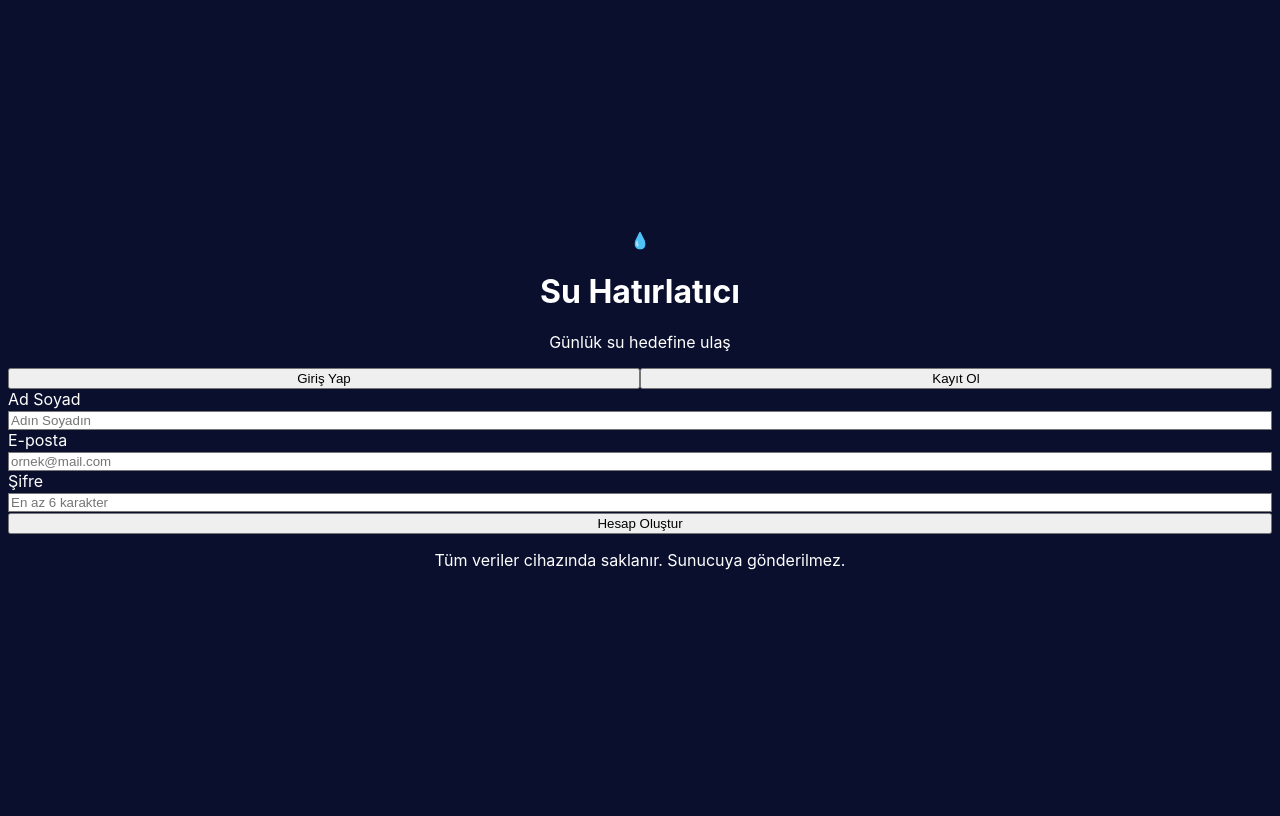
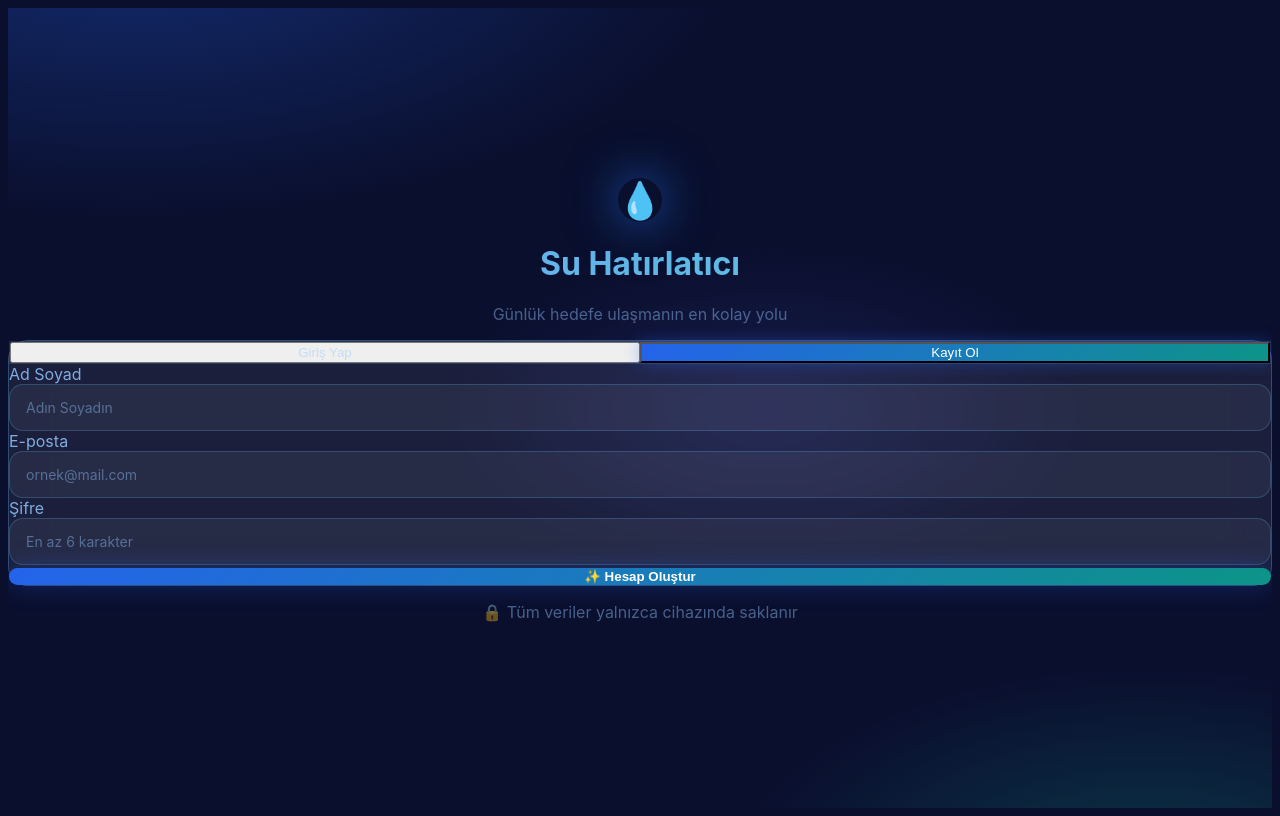
Before and after one commit to busraparlakk/water_reminder, a Next.js app: page /login in a window 1280 px wide. Both pictures are taken after a click on the button "Kayıt Ol". Built offline with nearby package versions, Linux system fonts and the light colour scheme.

Commit message:
design: login sayfası yeniden tasarlandı - koyu tema, glassmorphism, orbit animasyonu

```diff
--- a/app/login/page.tsx
+++ b/app/login/page.tsx
@@ -1,7 +1,7 @@
 // app/login/page.tsx
 'use client'
 
-import { useState } from 'react'
+import { useState, useEffect } from 'react'
 import { useRouter } from 'next/navigation'
 import { getAllUsers, saveUser, setCurrentUserId, getUserByEmail } from '@/lib/storage'
 import { User } from '@/types'
@@ -9,7 +9,6 @@ import { User } from '@/types'
 type Mode = 'login' | 'register'
 
 function hashPassword(password: string): string {
-  // Basit hash — production'da bcrypt kullanılır
   return btoa(encodeURIComponent(password))
 }
 
@@ -19,6 +18,9 @@ export default function LoginPage() {
   const [form, setForm] = useState({ name: '', email: '', password: '' })
   const [error, setError] = useState('')
   const [loading, setLoading] = useState(false)
+  const [mounted, setMounted] = useState(false)
+
+  useEffect(() => { setMounted(true) }, [])
 
   function handleChange(e: React.ChangeEvent<HTMLInputElement>) {
     setForm((prev) => ({ ...prev, [e.target.name]: e.target.value }))
@@ -29,8 +31,7 @@ export default function LoginPage() {
     e.preventDefault()
     setLoading(true)
     setError('')
-
-    await new Promise((r) => setTimeout(r, 400)) // UX için küçük bekleme
+    await new Promise((r) => setTimeout(r, 500))
 
     if (mode === 'register') {
       const exists = getUserByEmail(form.email)
@@ -39,7 +40,6 @@ export default function LoginPage() {
         setLoading(false)
         return
       }
-
       const newUser: User = {
         id: crypto.randomUUID(),
         name: form.name,
@@ -47,7 +47,6 @@ export default function LoginPage() {
         passwordHash: hashPassword(form.password),
         createdAt: new Date().toISOString(),
       }
-
       saveUser(newUser)
       setCurrentUserId(newUser.id)
       router.push('/setup')
@@ -58,39 +57,76 @@ export default function LoginPage() {
         setLoading(false)
         return
       }
-
       setCurrentUserId(user.id)
       router.push('/')
     }
-
     setLoading(false)
   }
 
   return (
-    <main className="min-h-screen flex items-center justify-center bg-gradient-to-br from-sky-50 via-white to-blue-50 px-4">
-      <div className="w-full max-w-md">
+    <main className="bg-mesh min-h-screen flex items-center justify-center px-4 overflow-hidden relative">
 
+      {/* Arka plan orb'ları */}
+      <div className="orb w-80 h-80 bg-blue-600/20 -top-20 -left-20 animate-float" />
+      <div className="orb w-64 h-64 bg-teal-500/15 bottom-10 -right-16"
+        style={{ animationDelay: '1.5s' }} />
+      <div className="orb w-48 h-48 bg-indigo-500/10 top-1/2 left-1/2 -translate-x-1/2 -translate-y-1/2" />
+
+      <div
+        className={`w-full max-w-md relative z-10 transition-all duration-700 ${
+          mounted ? 'opacity-100 translate-y-0' : 'opacity-0 translate-y-8'
+        }`}
+      >
         {/* Logo */}
         <div className="text-center mb-10">
-          <div className="text-6xl mb-3">💧</div>
-          <h1 className="text-3xl font-bold text-blue-700 tracking-tight">Su Hatırlatıcı</h1>
-          <p className="text-slate-500 mt-1 text-sm">Günlük su hedefine ulaş</p>
+          <div className="relative inline-block">
+            <div className="w-20 h-20 rounded-full bg-gradient-to-br from-blue-500 to-teal-400 flex items-center justify-center mx-auto mb-4 animate-glow">
+              <span style={{ fontSize: 36 }}>💧</span>
+            </div>
+            {/* Orbit damlalar */}
+            <div className="absolute inset-0 flex items-center justify-center pointer-events-none">
+              {[0, 1, 2].map((i) => (
+                <div
+                  key={i}
+                  className="absolute w-2 h-2 rounded-full"
+                  style={{
+                    background: ['#63b3ed','#4fd1c7','#818cf8'][i],
+                    animation: `orbit 4s linear infinite`,
+                    animationDelay: `${-i * 1.33}s`,
+                    top: '50%', left: '50%',
+                    marginTop: -4, marginLeft: -4,
+                  }}
+                />
+              ))}
+            </div>
+          </div>
+          <h1 className="text-3xl font-bold text-shimmer">Su Hatırlatıcı</h1>
+          <p className="mt-2 text-sm" style={{ color: 'var(--text-muted)' }}>
+            Günlük hedefe ulaşmanın en kolay yolu
+          </p>
         </div>
 
         {/* Kart */}
-        <div className="bg-white rounded-2xl shadow-xl shadow-blue-100 p-8">
+        <div className="glass-strong p-8">
 
           {/* Tab */}
-          <div className="flex rounded-xl bg-slate-100 p-1 mb-8">
+          <div className="flex rounded-xl p-1 mb-8"
+            style={{ background: 'rgba(255,255,255,0.04)', border: '1px solid var(--border-subtle)' }}>
             {(['login', 'register'] as Mode[]).map((m) => (
               <button
                 key={m}
+                type="button"
                 onClick={() => { setMode(m); setError('') }}
-                className={`flex-1 py-2 rounded-lg text-sm font-medium transition-all duration-200 ${
+                className="flex-1 py-2.5 rounded-lg text-sm font-semibold transition-all duration-300"
+                style={
                   mode === m
-                    ? 'bg-white text-blue-700 shadow-sm'
-                    : 'text-slate-500 hover:text-slate-700'
-                }`}
+                    ? {
+                        background: 'linear-gradient(135deg, #2563eb, #0d9488)',
+                        color: 'white',
+                        boxShadow: '0 0 16px rgba(37,99,235,0.4)',
+                      }
+                    : { color: 'var(--text-muted)' }
+                }
               >
                 {m === 'login' ? 'Giriş Yap' : 'Kayıt Ol'}
               </button>
@@ -100,8 +136,9 @@ export default function LoginPage() {
           {/* Form */}
           <form onSubmit={handleSubmit} className="space-y-4">
             {mode === 'register' && (
-              <div>
-                <label className="block text-sm font-medium text-slate-700 mb-1">
+              <div className="animate-fade-up">
+                <label className="block text-xs font-medium mb-2"
+                  style={{ color: 'var(--text-secondary)' }}>
                   Ad Soyad
                 </label>
                 <input
@@ -111,13 +148,14 @@ export default function LoginPage() {
                   value={form.name}
                   onChange={handleChange}
                   placeholder="Adın Soyadın"
-                  className="w-full px-4 py-3 rounded-xl border border-slate-200 focus:outline-none focus:ring-2 focus:ring-blue-400 focus:border-transparent transition text-slate-800 placeholder-slate-300"
+                  className="input-glass"
                 />
               </div>
             )}
 
             <div>
-              <label className="block text-sm font-medium text-slate-700 mb-1">
+              <label className="block text-xs font-medium mb-2"
+                style={{ color: 'var(--text-secondary)' }}>
                 E-posta
               </label>
               <input
@@ -127,12 +165,13 @@ export default function LoginPage() {
                 value={form.email}
                 onChange={handleChange}
                 placeholder="ornek@mail.com"
-                className="w-full px-4 py-3 rounded-xl border border-slate-200 focus:outline-none focus:ring-2 focus:ring-blue-400 focus:border-transparent transition text-slate-800 placeholder-slate-300"
+                className="input-glass"
               />
             </div>
 
             <div>
-              <label className="block text-sm font-medium text-slate-700 mb-1">
+              <label className="block text-xs font-medium mb-2"
+                style={{ color: 'var(--text-secondary)' }}>
                 Şifre
               </label>
               <input
@@ -143,35 +182,46 @@ export default function LoginPage() {
                 value={form.password}
                 onChange={handleChange}
                 placeholder="En az 6 karakter"
-                className="w-full px-4 py-3 rounded-xl border border-slate-200 focus:outline-none focus:ring-2 focus:ring-blue-400 focus:border-transparent transition text-slate-800 placeholder-slate-300"
+                className="input-glass"
               />
             </div>
 
-            {/* Hata mesajı */}
             {error && (
-              <div className="bg-red-50 border border-red-200 text-red-600 text-sm rounded-xl px-4 py-3">
-                {error}
+              <div className="animate-fade-up rounded-xl px-4 py-3 text-sm"
+                style={{
+                  background: 'rgba(239,68,68,0.1)',
+                  border: '1px solid rgba(239,68,68,0.3)',
+                  color: '#fca5a5',
+                }}>
+                ⚠️ {error}
               </div>
             )}
 
             <button
               type="submit"
               disabled={loading}
-              className="w-full py-3 rounded-xl bg-blue-600 hover:bg-blue-700 active:bg-blue-800 text-white font-semibold text-sm transition-all duration-200 disabled:opacity-60 disabled:cursor-not-allowed mt-2 shadow-lg shadow-blue-200"
+              className="btn-gradient w-full py-4 text-sm font-bold mt-2"
+              style={{ borderRadius: 14 }}
             >
-              {loading
-                ? '⏳ Bekle...'
-                : mode === 'login'
-                ? 'Giriş Yap'
-                : 'Hesap Oluştur'}
+              {loading ? (
+                <span className="flex items-center justify-center gap-2">
+                  <span className="w-4 h-4 border-2 border-white/30 border-t-white rounded-full inline-block"
+                    style={{ animation: 'spin 0.8s linear infinite' }} />
+                  Yükleniyor...
+                </span>
+              ) : mode === 'login' ? '🚀 Giriş Yap' : '✨ Hesap Oluştur'}
             </button>
           </form>
         </div>
 
-        <p className="text-center text-xs text-slate-400 mt-6">
-          Tüm veriler cihazında saklanır. Sunucuya gönderilmez.
+        <p className="text-center text-xs mt-6" style={{ color: 'var(--text-muted)' }}>
+          🔒 Tüm veriler yalnızca cihazında saklanır
         </p>
       </div>
+
+      <style>{`
+        @keyframes spin { to { transform: rotate(360deg); } }
+      `}</style>
     </main>
   )
 }
```
